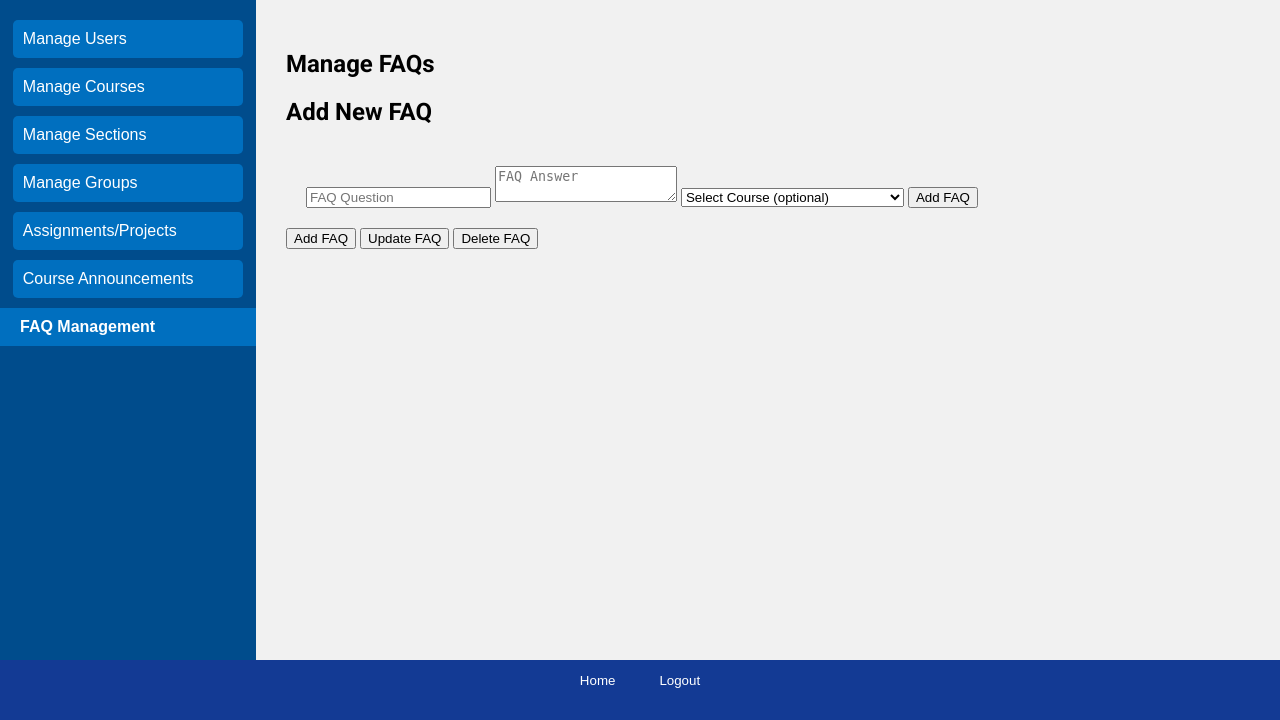
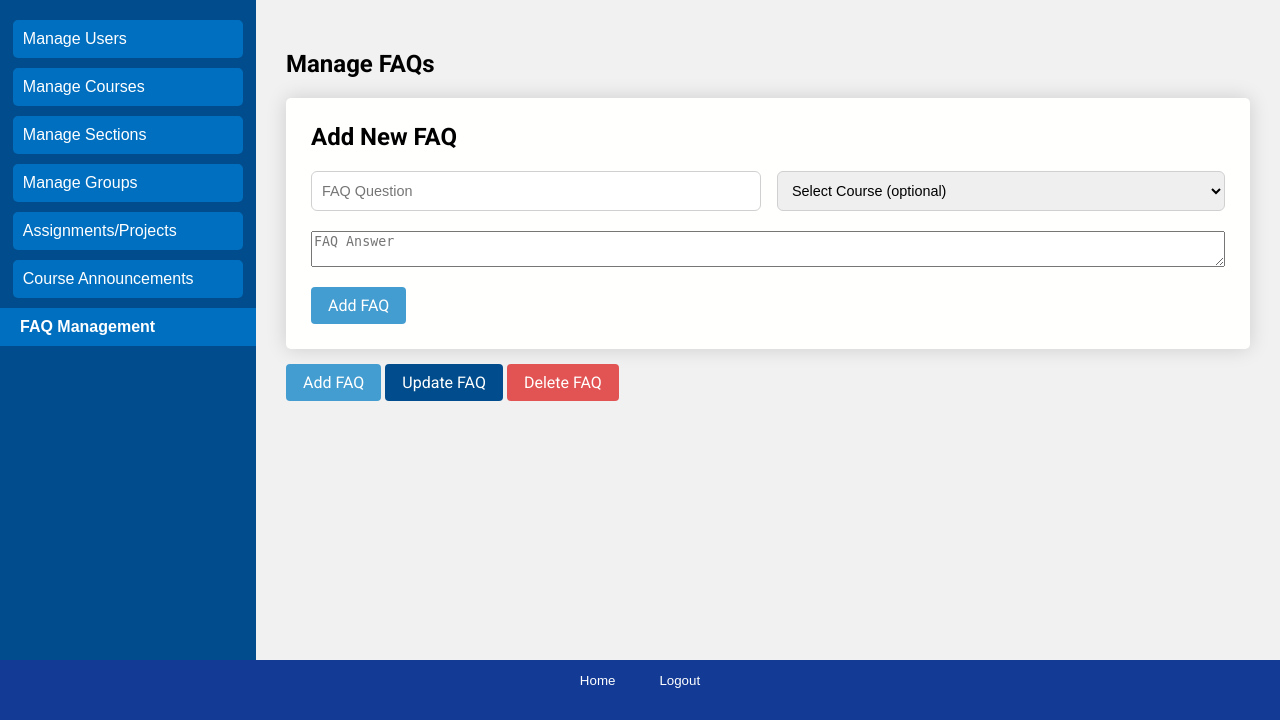
Before and after one commit to RicardoGVilla/COMP-5531---CrsMgr-, a PHP site: page /users/admin/manage_faqs.php in a window 1280 px wide. Shown: the part 80-800 px from the top of the page. Run offline with PHP 8.4, Linux system fonts and the light colour scheme.

Commit message:
Add css to manageFAQs admin

```diff
--- a/users/admin/manage_announcements.php
+++ b/users/admin/manage_announcements.php
@@ -55,9 +55,7 @@ try {
                         </select>
                         <input type="text" name="title" placeholder="Announcement Title" required />
                     </div>
-                    <div class="input">
-                        <textarea name="content" placeholder="Announcement Content" required></textarea>
-                    </div>
+                    <textarea name="content" placeholder="Announcement Content" required></textarea>
                     <div>
                         <button class="button is-primary" type="submit">Post Announcement</button>
                     </div>
--- a/users/admin/manage_faqs.php
+++ b/users/admin/manage_faqs.php
@@ -26,33 +26,41 @@
                 <h2>Manage FAQs</h2>
             </div>
             <!-- Add FAQ Form -->
-            <div id="add-faq" class="faq-form">
+            <div id="add-faq" class="faq-form table-wrapper">
                 <h2>Add New FAQ</h2>
-                <form class="form" onsubmit="event.preventDefault();"> <!-- Prevents actual submission for demonstration -->
+                <form class="inline-form" onsubmit="event.preventDefault();"> <!-- Prevents actual submission for demonstration -->
+                    <div class="input-body">
                         <input type="text" name="question" placeholder="FAQ Question" required />
-                    <textarea name="answer" placeholder="FAQ Answer" required></textarea>
                         <select name="course_id">
                             <option value="">Select Course (optional)</option>
                             <option value="1">Introduction to Database Systems</option>
                             <option value="2">Advanced Web Development</option>
                         </select>
-                    <button type="submit">Add FAQ</button>
+                    </div>
+                    <textarea name="answer" placeholder="FAQ Answer" required></textarea>
+                    <div>
+                        <button class="button is-primary" type="submit">Add FAQ</button>
+                    </div>
                 </form>
             </div>
 
             <!-- Update FAQ Form - Simplified version without dynamic data loading -->
-            <div id="update-faq" class="faq-form" style="display: none;">
+            <div id="update-faq" class="faq-form table-wrapper" style="display: none;">
                 <h2>Update FAQ</h2>
-                <form onsubmit="event.preventDefault();"> <!-- Prevents actual submission for demonstration -->
+                <form class="inline-form" onsubmit="event.preventDefault();"> <!-- Prevents actual submission for demonstration -->
+                    <div class="input-body">
                         <input type="number" name="faq_id" placeholder="FAQ ID" required />
                         <input type="text" name="new_question" placeholder="New Question" />
-                    <textarea name="new_answer" placeholder="New Answer"></textarea>
                         <select name="new_course_id">
                             <option value="">Select New Course (optional)</option>
                             <option value="1">Introduction to Database Systems</option>
                             <option value="2">Advanced Web Development</option>
                         </select>
-                    <button type="submit">Update FAQ</button>
+                    </div>
+                    <textarea name="new_answer" placeholder="New Answer"></textarea>
+                    <div>
+                        <button class="button is-secondary" type="submit">Update FAQ</button>
+                    </div>
                 </form>
             </div>
 
@@ -66,9 +74,9 @@
             </div>
 
             <div class="faq-actions">
-                <button onclick="showForm('add')">Add FAQ</button>
-                <button onclick="showForm('update')">Update FAQ</button>
-                <button onclick="showForm('delete')">Delete FAQ</button>
+                <button class="button is-primary"  onclick="showForm('add')">Add FAQ</button>
+                <button class="button is-secondary" onclick="showForm('update')">Update FAQ</button>
+                <button class="button is-delete"  onclick="showForm('delete')">Delete FAQ</button>
             </div>
         </main>
 
```
Lines whose indentation alone changed are shown as unchanged.
